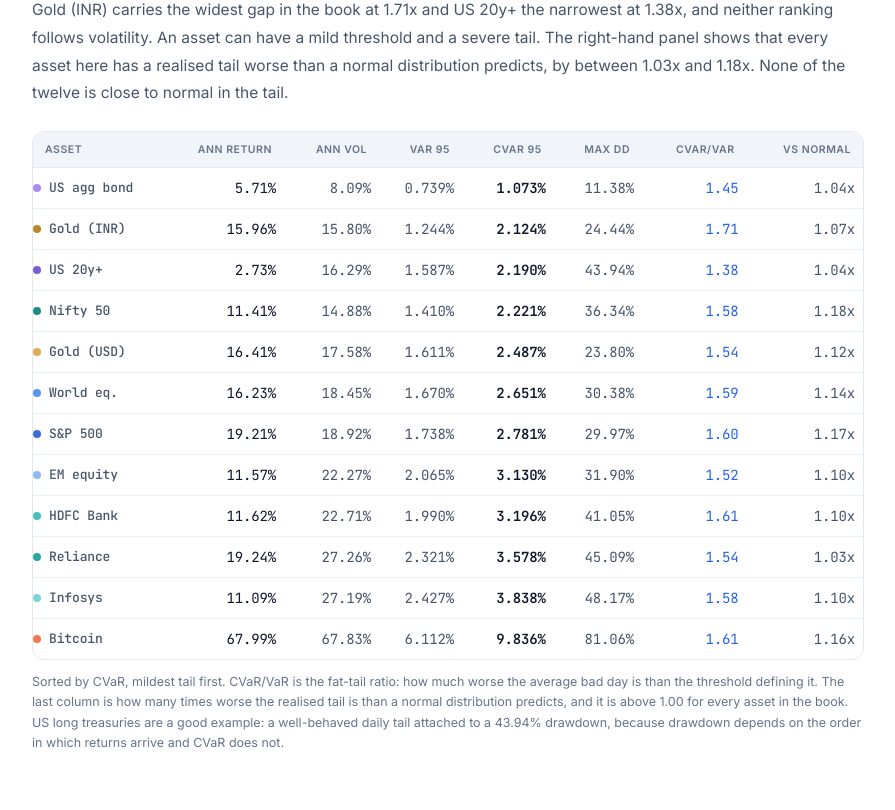
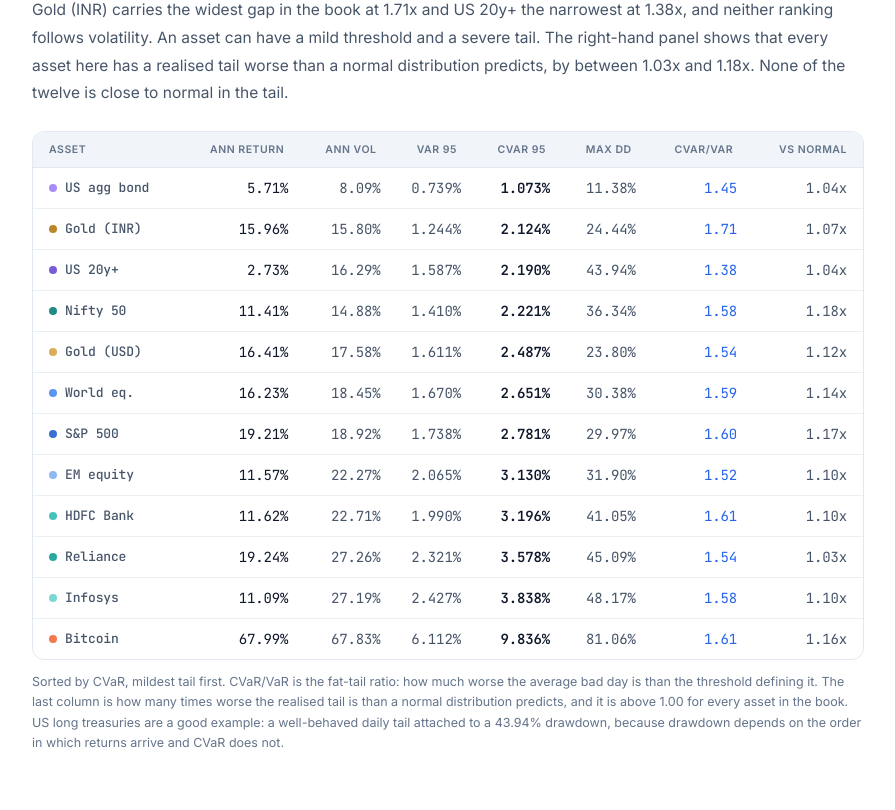
Before and after one commit to arjunprashanth6129/price-prediction-linear-regression, a Next.js app: page /cvar in a window 1280 px wide. Shown: the part 4210-5020 px from the top of the page, without its empty margins (328-1223 px from the left). Built offline with nearby package versions, Linux system fonts and the light colour scheme.

Commit message:
Inset the first and last table columns from the border

```diff
--- a/app/components/Page.tsx
+++ b/app/components/Page.tsx
@@ -110,7 +110,13 @@
   return (
     <Reveal className="my-6">
       <div className="thin-scroll overflow-x-auto rounded-xl border border-line">
-        <table className="w-full border-collapse text-sm" style={{ minWidth }}>
+        {/* Inset the first and last column from the rounded border. Row
+            headers carried no horizontal padding, so their text sat on the
+            table's edge and out of line with the column headings. */}
+        <table
+          className="w-full border-collapse text-sm [&_tr>*:first-child]:pl-4 [&_tr>*:last-child]:pr-4"
+          style={{ minWidth }}
+        >
           {head}
           {children}
         </table>
```
